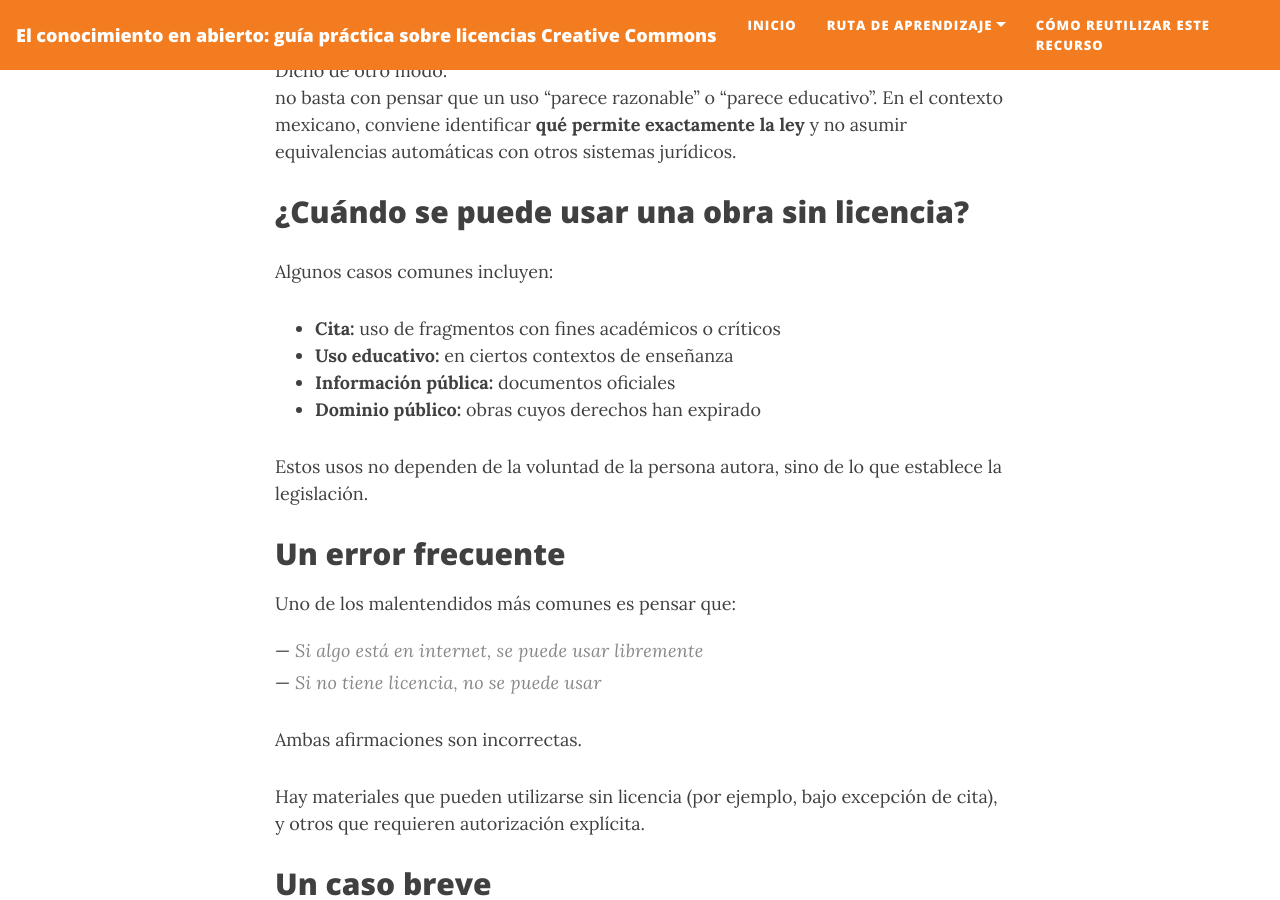
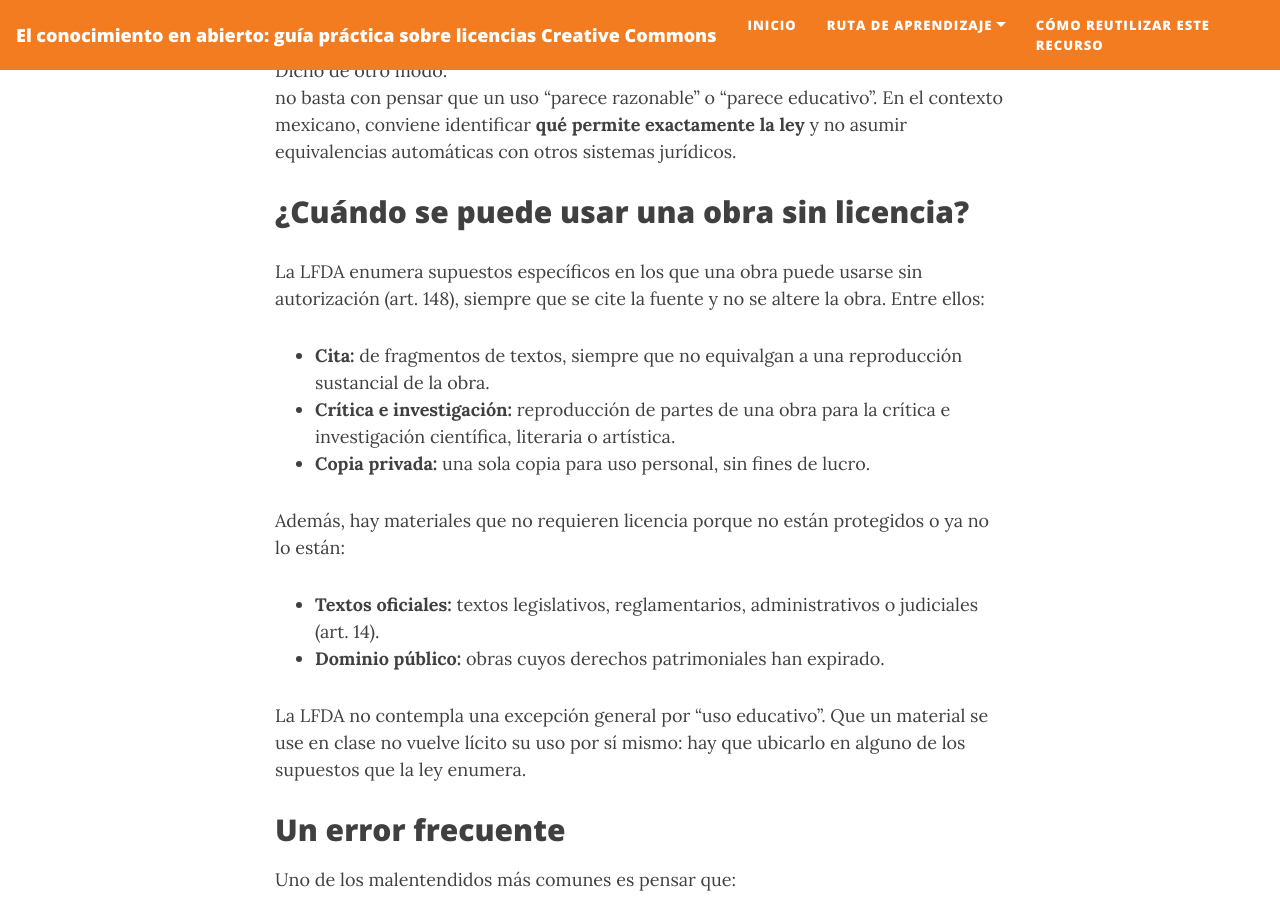
Before and after one commit to rosariorogel/cc-oer-mexico, a Jekyll site: the page built from _pages/excepciones-y-limitaciones.md, in a window 1280 px wide and 900 px high, scrolled down 1711 px. Built offline with Jekyll 4.4.1, drawn with Linux system fonts in a browser that asks for light colours; nearby versions of some CDN libraries.

Commit message:
Clarify usage of works without license under LFDA
Updated the section on using works without a license to clarify specific cases and added details on exceptions outlined in the LFDA.

```diff
--- a/_pages/excepciones-y-limitaciones.md
+++ b/_pages/excepciones-y-limitaciones.md
@@ -40,14 +40,18 @@ no basta con pensar que un uso “parece razonable” o “parece educativo”.
 
 ## ¿Cuándo se puede usar una obra sin licencia?
 
-Algunos casos comunes incluyen:
+La LFDA enumera supuestos específicos en los que una obra puede usarse sin autorización (art. 148), siempre que se cite la fuente y no se altere la obra. Entre ellos:
 
-- **Cita:** uso de fragmentos con fines académicos o críticos
-- **Uso educativo:** en ciertos contextos de enseñanza
-- **Información pública:** documentos oficiales
-- **Dominio público:** obras cuyos derechos han expirado
+- **Cita:** de fragmentos de textos, siempre que no equivalgan a una reproducción sustancial de la obra.
+- **Crítica e investigación:** reproducción de partes de una obra para la crítica e investigación científica, literaria o artística.
+- **Copia privada:** una sola copia para uso personal, sin fines de lucro.
 
-Estos usos no dependen de la voluntad de la persona autora, sino de lo que establece la legislación.
+Además, hay materiales que no requieren licencia porque no están protegidos o ya no lo están:
+
+- **Textos oficiales:** textos legislativos, reglamentarios, administrativos o judiciales (art. 14).
+- **Dominio público:** obras cuyos derechos patrimoniales han expirado.
+
+La LFDA no contempla una excepción general por "uso educativo". Que un material se use en clase no vuelve lícito su uso por sí mismo: hay que ubicarlo en alguno de los supuestos que la ley enumera.
 
 ## Un error frecuente
 
```
